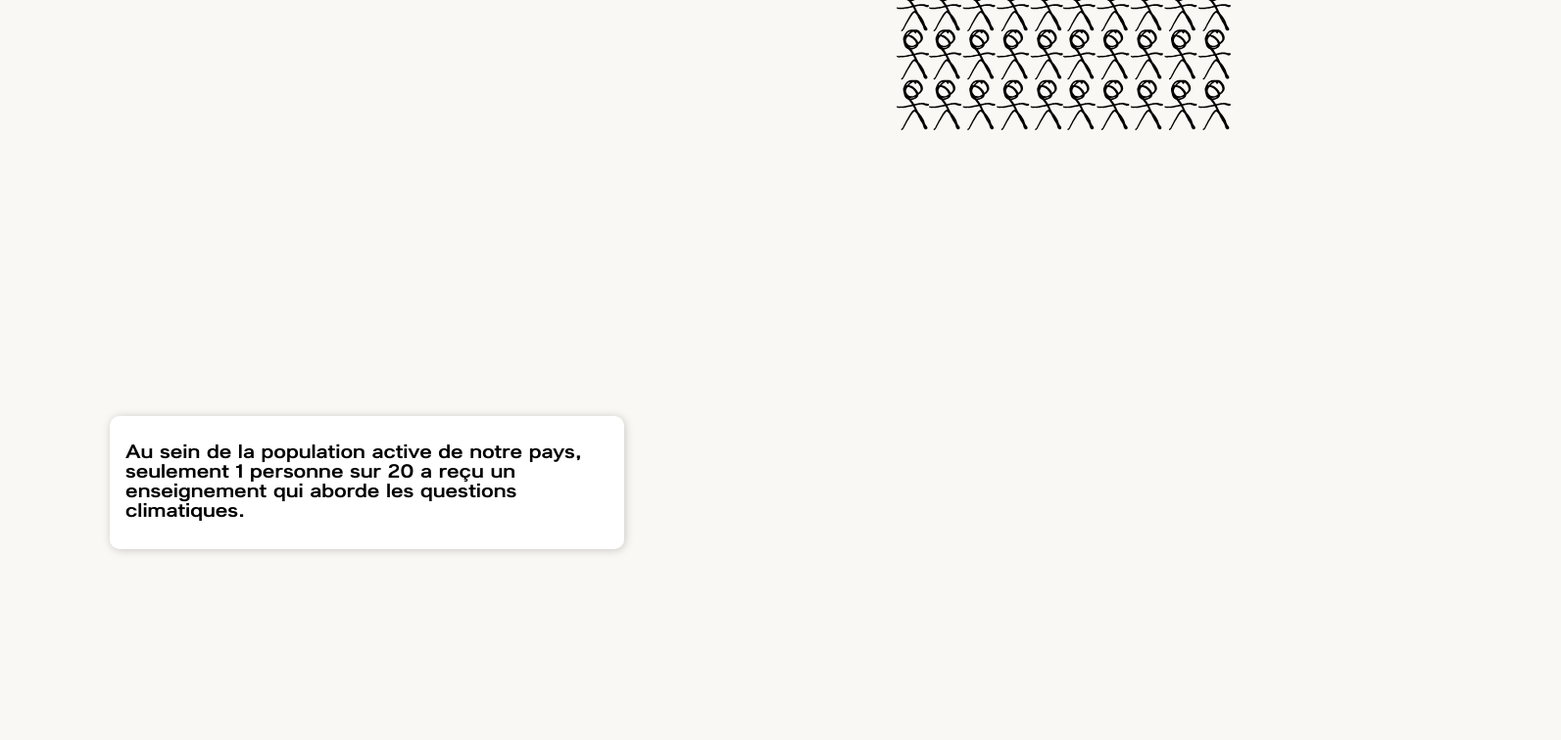
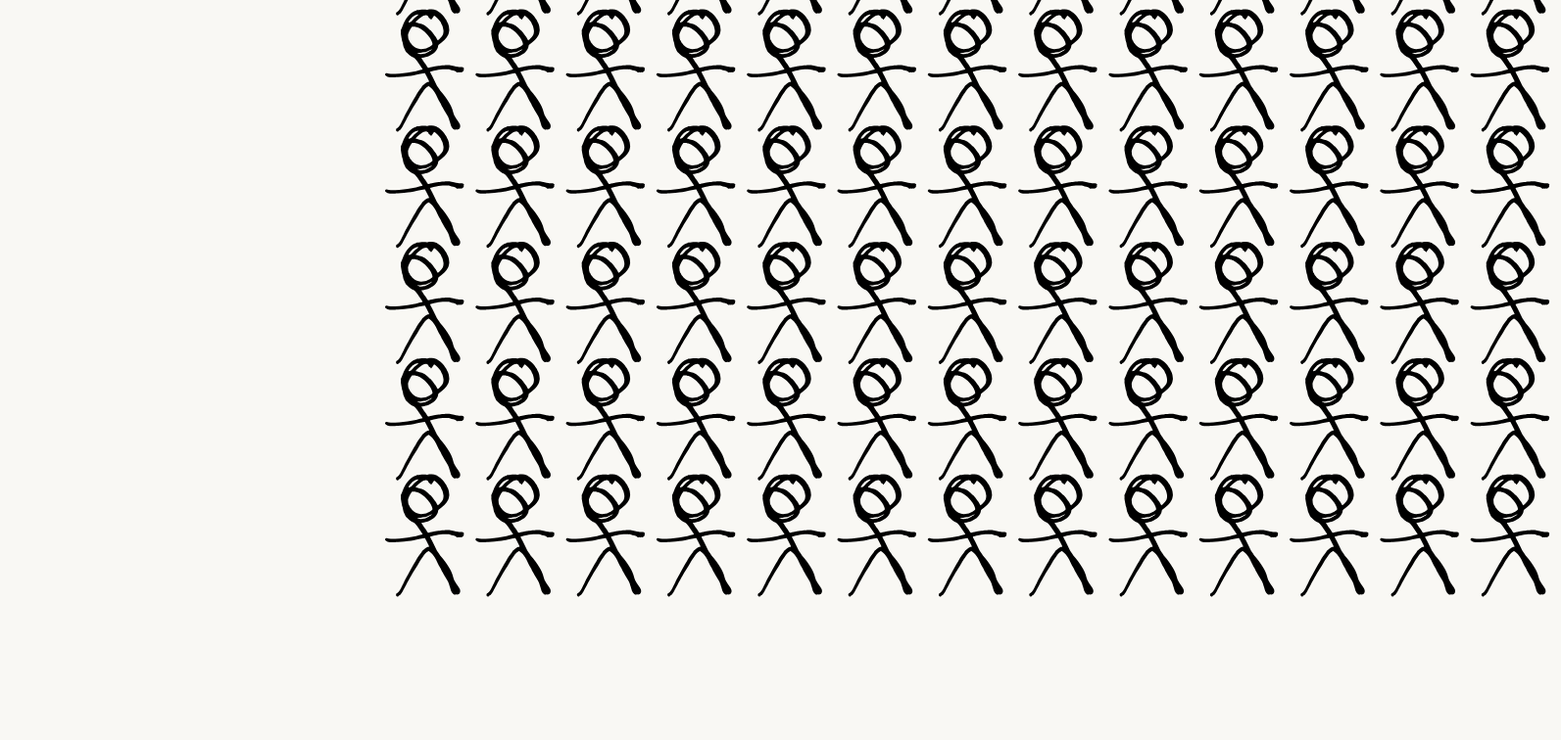
Before and after one commit to Yheloww/remakeHackaton, a SvelteKit app in the folder education-for-climate/: page / in a window 1280 px wide. Shown: the part 7060-7816 px from the top of the page at 98% size, 1593 px wide, since content can reach past the window. Built offline with nearby package versions, Linux system fonts and the light colour scheme.

Commit message:
start bonhomme aanim

```diff
--- a/education-for-climate/src/components/bonhome-test.svelte
+++ b/education-for-climate/src/components/bonhome-test.svelte
@@ -1,24 +1,78 @@
 <script>
-  import {pathBonhomme} from "../components/path";
+  import {pathBonhomme} from "../components/path.js";
+  import * as d3 from 'd3'
+  import { onMount } from "svelte";
+
+  let height;
+  let width;
+
+onMount(() => {
+
+console.log(pathBonhomme);
+
+	//number of icons to color in to visualize percent
+	let percentNumber = 5;
+
+	//variables for the font family, and some colors
+	let fontFamily = "helvetica";
+	let twitterFill = "black";
+	let twitterFillActive = "#048D14";
+	let svgBackgroundColor = '#00000';
+
+	let width = 1000;
+	let height = 1000;
+
+	//create an svg with width and height
+	let svg = d3.select('#grid-chart')
+		.append('svg')
+		.attr("width", width)
+		.attr("height", height)
+    	.style('background-color', svgBackgroundColor);
+
+    // bonhomme path
+    var bonhomme = svg.append("defs")
+		.append("g")
+		.attr("id","bonhomme")
+		.append("path")
+		.attr("d", pathBonhomme)
+		.attr("transform", "scale(1.2)");
+
+
+	//10 rows and 10 columns
+	let numRows = 8;
+	let numCols = 13;
+
+	//x and y axis scales
+	let y = d3.scaleBand()
+		.range([0,width])
+		.domain(d3.range(numRows));
+
+	let x = d3.scaleBand()
+		.range([0, height])
+		.domain(d3.range(numCols));
+
+	//the data is just an array of numbers for each cell in the grid
+	let data = d3.range(numCols*numRows);
+
+	//container to hold the grid
+	let container = svg.append("g")
+
+        container.selectAll("use")
+        .data(data)
+        .enter().append("use")
+        .attr("href" , "#bonhomme")
+        .attr("id", (d) => "id"+d)
+        .attr('x', (d) =>  x(d%numCols))
+        .attr('y', (d) => y(Math.floor(d/numCols)))
+        .attr('fill', (d) => d < percentNumber ? twitterFillActive : twitterFill )
+
+})
+
 
 </script>
 
+<svelte:window bind:innerHeight={height} bind:innerWidth={width}/>
 
-<section>
-    <svg width="500px" height="500px">
-        <path width="50%" d={pathBonhomme}/>
-    </svg>
-</section>
-
-<div class="container">
-
+<div id='grid-container'>
+    <div id='grid-chart'></div>
 </div>
-
-
-
-<style>
-    path {
-        transform: scale(2) translate(100px,-75px);
-    }
-
-</style>
--- a/education-for-climate/src/components/bonhomme.svelte
+++ b/education-for-climate/src/components/bonhomme.svelte
@@ -1,6 +1,37 @@
 <script>
 import Scroll from "./Scrolly.svelte";
 import { fly } from "svelte/transition";
+import {pathBonhomme} from "../components/path.js";
+import * as d3 from 'd3'
+import { onMount } from "svelte";
+  import { each } from "svelte/internal";
+
+let height;
+let width;
+
+//number of icons to color in to visualize percent
+let percentNumber = 5;
+
+//variables for the font family, and some colors
+let fontFamily = "helvetica";
+let bonhommeFill = "black";
+let bonhommeFillActive = "#048D14";
+let svgBackgroundColor = '#00000';
+
+let numRows = 8;
+let numCols = 13;
+
+let data = d3.range(numCols*numRows);
+    console.log(data);
+
+//x and y axis scales
+let y = d3.scaleBand()
+		.range([0, 950])
+		.domain(d3.range(numRows));
+
+let x = d3.scaleBand()
+		.range([0, 1200])
+		.domain(d3.range(numCols));
 
 let currentStep;
 let steps = [
@@ -16,10 +47,34 @@ let steps = [
 
 <section class="section">
     <div id="perso-left" class="chart">
-            <h1>
+            <h1 id="title-population">
                 pourcentage de population active
             </h1>
-            <img src="./images/bonhomme_tous-12.svg" alt="pacte" width="27%" />
+            <div id='grid-container'>
+                <div id='grid-chart'>
+                    <svg width="1200" height="1000" >
+                        <def>
+                            <g id="bonhomme">
+                                <path d={pathBonhomme}
+                                transform="translate(0,-220) scale(1.35)">
+                                </path>
+                            </g>
+                        </def>
+
+                        <g>
+                            {#each data as d}
+                            <use href="#bonhomme"
+                                 id="id = {d}"
+                                 x={ x(d%numCols)}
+                                 y={ y(Math.floor(d/numCols))}
+                                 fill={d < percentNumber ? bonhommeFillActive : bonhommeFill}></use>
+                            {/each}
+
+                        </g>
+
+                    </svg>
+                </div>
+            </div>
     </div>
     <div>
         <Scroll bind:value={currentStep}>
@@ -51,9 +106,9 @@ let steps = [
       height: 90vh;
       display: flex;
       place-items: center;
-      justify-content: center;
-      margin-right: 45%;
-      margin-left: 3%;
+      justify-content: left;
+      margin-right: 50%;
+      margin-left: 6%;
     }
 
     .step-content {
@@ -62,7 +117,7 @@ let steps = [
       padding: .5rem 1rem;
       transition: background 500ms ease, color 500ms ease;
       box-shadow: 1px 1px 10px rgba(0, 0, 0, .2);
-      flex-basis: 75%;
+      flex-basis: 50%;
       border-radius: 10px;
     }
 
@@ -76,11 +131,19 @@ let steps = [
     width: 100%;
     height: 100%;
     position: sticky;
-    top: 10%;
+    top: 5%;
     margin: auto;
     z-index: -100;
     display: flex;
     flex-direction: row;
     justify-content: space-around;
   }
+
+  #title-population {
+    flex-basis: 25%;
+    margin-left: 5%;
+  }
+  #grid-container {
+    flex-basis: 65%;
+  }
     </style>
--- a/education-for-climate/src/components/pacte.svelte
+++ b/education-for-climate/src/components/pacte.svelte
@@ -7,7 +7,7 @@
                    "Le pacte insiste notamment sur l’importance de l’enseignement pour effectuer cette transition.",
                    "En effet, si l’on souhaite comprendre les causes du changement climatique et mettre en place des solutions pour le combattre, il est nécessaire de développer des compétences nouvelles dans tous les domaines. Cela passe notamment par les hautes écoles et les universités.",
                    "Pourtant, en Belgique, on est loin de répondre à cet objectif…",
-                  "/images/loi.svg"];
+                  "./images/loi.svg"];
   </script>
 
   <section>
--- a/education-for-climate/src/components/round.svelte
+++ b/education-for-climate/src/components/round.svelte
@@ -4,7 +4,7 @@
     import { tweened } from "svelte/motion";
     import { cubicOut, elasticOut } from 'svelte/easing';
     import {fade, fly} from 'svelte/transition';
-  import { each } from 'svelte/internal';
+    import { each } from 'svelte/internal';
 
     let width = 1000;
     let height = 1000;
--- a/education-for-climate/src/routes/+page.svelte
+++ b/education-for-climate/src/routes/+page.svelte
@@ -32,7 +32,7 @@
 <Solution/>
 
 <div id="footer">
-    <img id="footer" src="/images/titre_footer-01.svg" alt="différence ue unif" width="100%"/>
+    <img id="footer" src="./images/titre_footer-01.svg" alt="différence ue unif" width="100%"/>
 </div>
 <style>
     :global(section){
```
